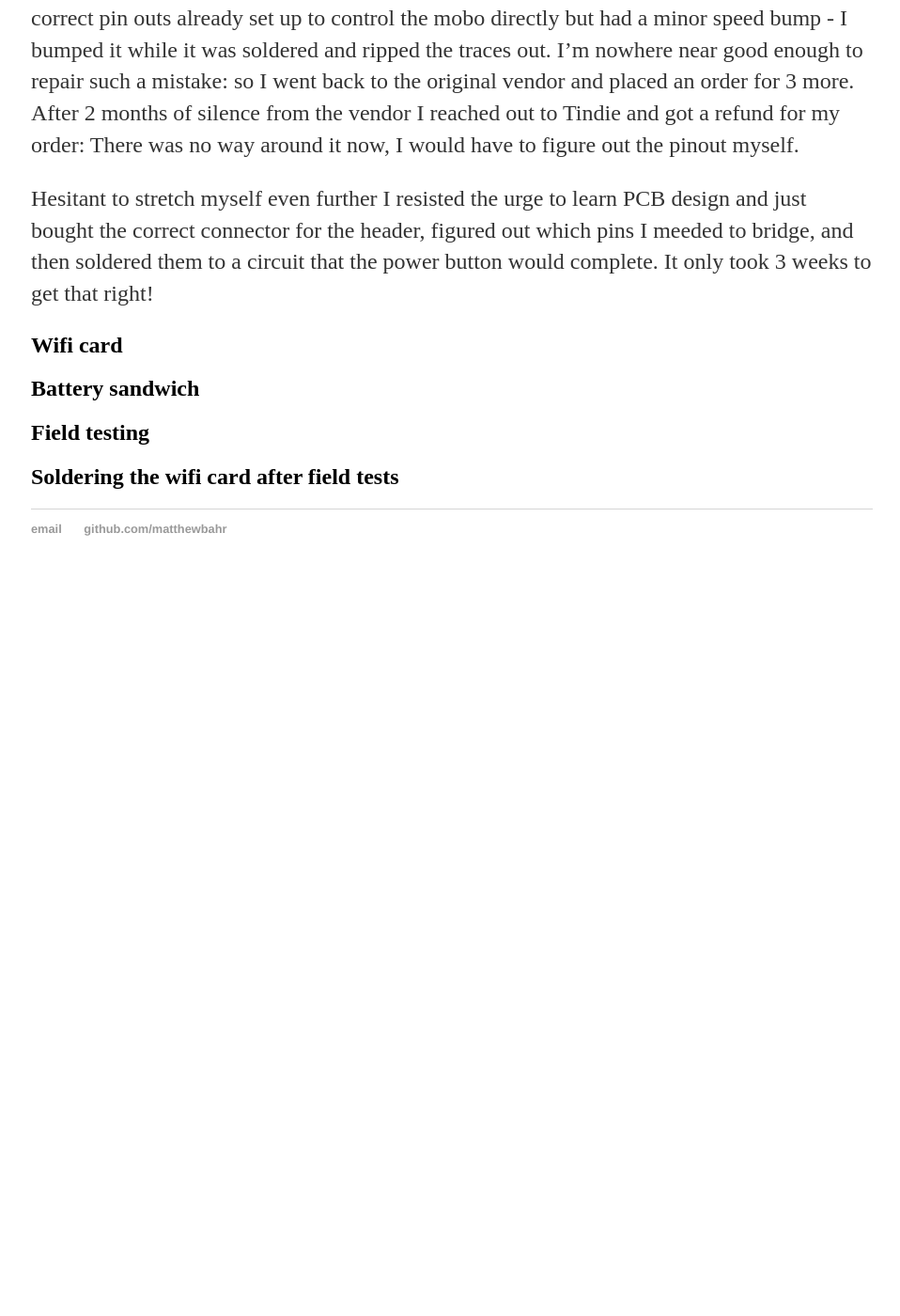
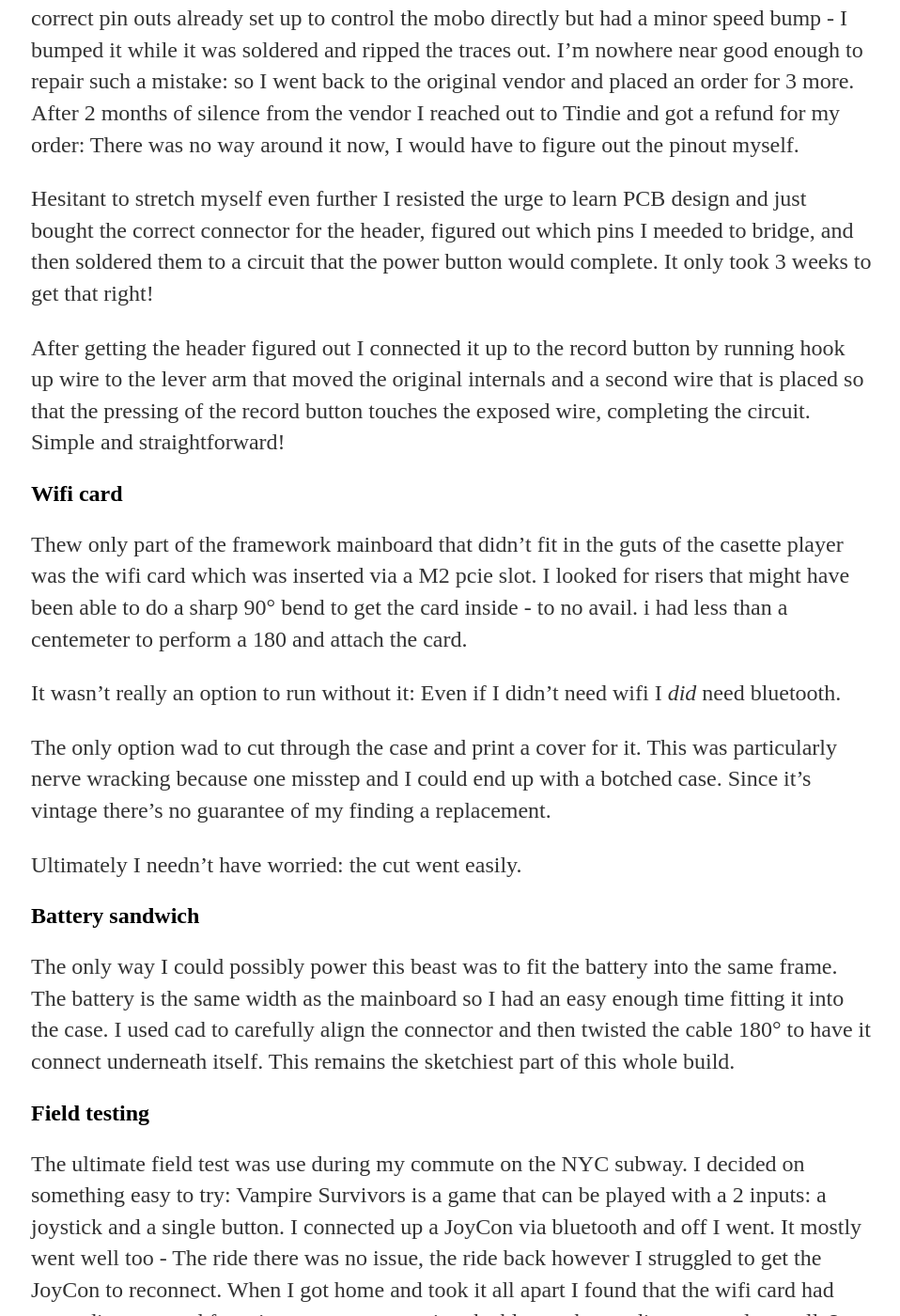
Before and after one commit to matthewbahr/bahr.codes, a Jekyll site: the page built from _posts/2024-08-05-Framework.md, in a window 1280 px wide and 1400 px high, scrolled down 1273 px. Shown: the whole window at 94% size, without its empty margins (159-1117 px from the left). Built offline with Jekyll 4.4.1, drawn with Linux system fonts in a browser that asks for light colours; before the commit the page ends 1903 px from its top, so only the background shows below that; some of the changed text lies outside the part shown.

Commit message:
Finished out existing sections

```diff
--- a/_posts/2024-08-05-Framework.md
+++ b/_posts/2024-08-05-Framework.md
@@ -38,10 +38,24 @@ The power button was a devil to get working right. Initially I purchased a pcb w
 
 Hesitant to stretch myself even further I resisted the urge to learn PCB design and just bought the correct connector for the header, figured out which pins I meeded to bridge, and then soldered them to a circuit that the power button would complete. It only took 3 weeks to get that right!
 
+After getting the header figured out I connected it up to the record button by running hook up wire to the lever arm that moved the original internals and a second wire that is placed so that the pressing of the record button touches the exposed wire, completing the circuit. Simple and straightforward!
+
 ## Wifi card
+
+Thew only part of the framework mainboard that didn't fit in the guts of the casette player was the wifi card which was inserted via a M2 pcie slot. I looked for risers that might have been able to do a sharp 90° bend to get the card inside - to no avail. i had less than a centemeter to perform a 180 and attach the card.
+
+It wasn't really an option to run without it: Even if I didn't need wifi I _did_ need bluetooth.
+
+The only option wad to cut through the case and print a cover for it. This was particularly nerve wracking because one misstep and I could end up with a botched case. Since it's vintage there's no guarantee of my finding a replacement.
+
+Ultimately I needn't have worried: the cut went easily.
 
 ## Battery sandwich
 
+The only way I could possibly power this beast was to fit the battery into the same frame. The battery is the same width as the mainboard so I had an easy enough time fitting it into the case. I used cad to carefully align the connector and then twisted the cable 180° to have it connect underneath itself. This remains the sketchiest part of this whole build.
+
 ## Field testing
 
-## Soldering the wifi card after field tests
+The ultimate field test was use during my commute on the NYC subway. I decided on something easy to try: Vampire Survivors is a game that can be played with a 2 inputs: a joystick and a single button. I connected up a JoyCon via bluetooth and off I went. It mostly went well too - The ride there was no issue, the ride back however I struggled to get the JoyCon to reconnect. When I got home and took it all apart I found that the wifi card had come disconnected from its antennae - meaning the bluetooth was disconnected as well. I ran another test trying to see if I had just not secured the connectors well enough: same issue.
+
+The only other option was to solder the connectors onto the wifi card directly. I didnt love this choice but saw no other way. I connected them up with some detaching connectors so it could still be pulled apart... and success! I could go to and from work with the deck on and running.
```
